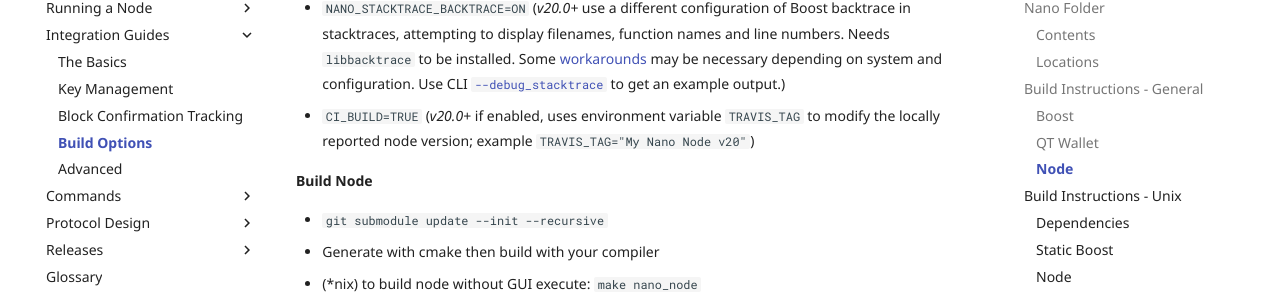
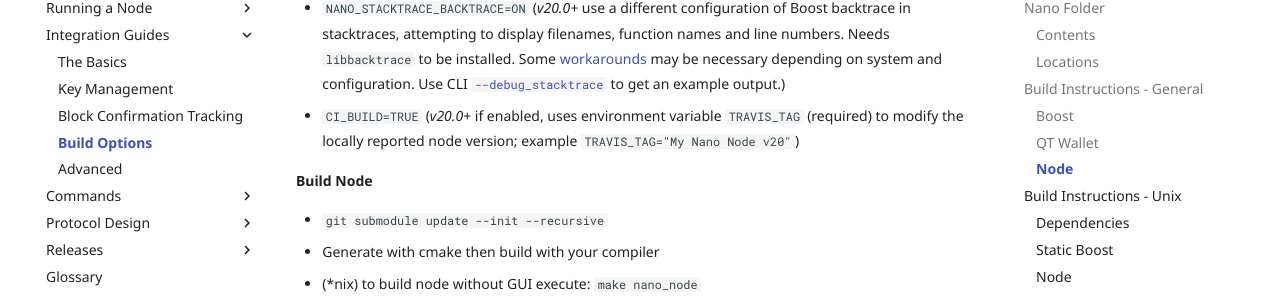
Before and after one commit to nanocurrency/nano-docs, an MkDocs documentation site: the page built from docs/integration-guides/build-options.md, in a window 1280 px wide and 900 px high, scrolled down 3454 px. Shown: the part 154-450 px from the top of the window. Built offline with MkDocs 1.6.1 and Material for MkDocs 9.7.7, drawn with Linux system fonts in a browser that asks for light colours; comment, search, counter and statistics services are not loaded.

Commit message:
TRAVIS_TAG is required

```diff
--- a/docs/integration-guides/build-options.md
+++ b/docs/integration-guides/build-options.md
@@ -117,7 +117,7 @@
 * `NANO_WARN_TO_ERR=ON` (*v20.0+* turn compiler warnings into errors on Linux/Mac)
 * `NANO_TIMED_LOCKS=50` (*v20.0+* when the number of milliseconds a mutex is held is equal or greater than this output a stacktrace, 0 disables. If enabled requires the boost `context` & `fiber` libraries)
 * `NANO_STACKTRACE_BACKTRACE=ON` (*v20.0+* use a different configuration of Boost backtrace in stacktraces, attempting to display filenames, function names and line numbers. Needs `libbacktrace` to be installed. Some [workarounds](https://www.boost.org/doc/libs/develop/doc/html/stacktrace/configuration_and_build.html#stacktrace.configuration_and_build.f3) may be necessary depending on system and configuration. Use CLI [`--debug_stacktrace`](/commands/command-line-interface#-debug_stacktrace) to get an example output.)
-* `CI_BUILD=TRUE` (*v20.0+* if enabled, uses environment variable `TRAVIS_TAG` to modify the locally reported node version; example `TRAVIS_TAG="My Nano Node v20"`)
+* `CI_BUILD=TRUE` (*v20.0+* if enabled, uses environment variable `TRAVIS_TAG` (required) to modify the locally reported node version; example `TRAVIS_TAG="My Nano Node v20"`)
 
 **Build Node**
 
```
